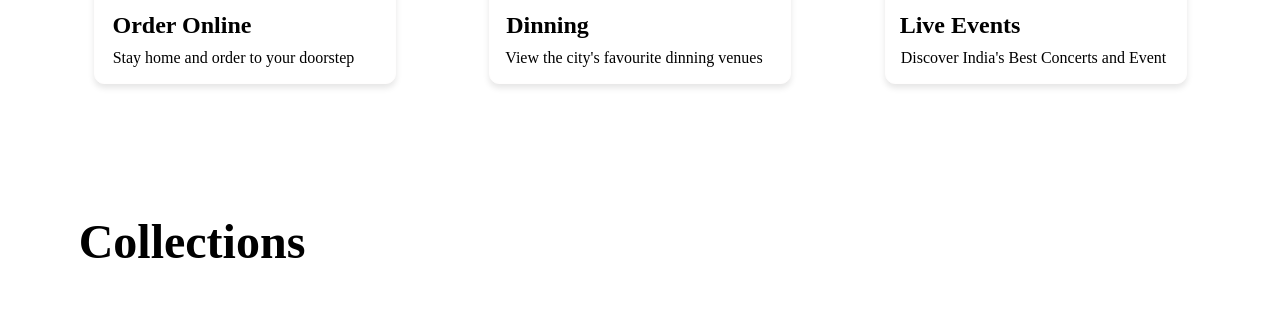
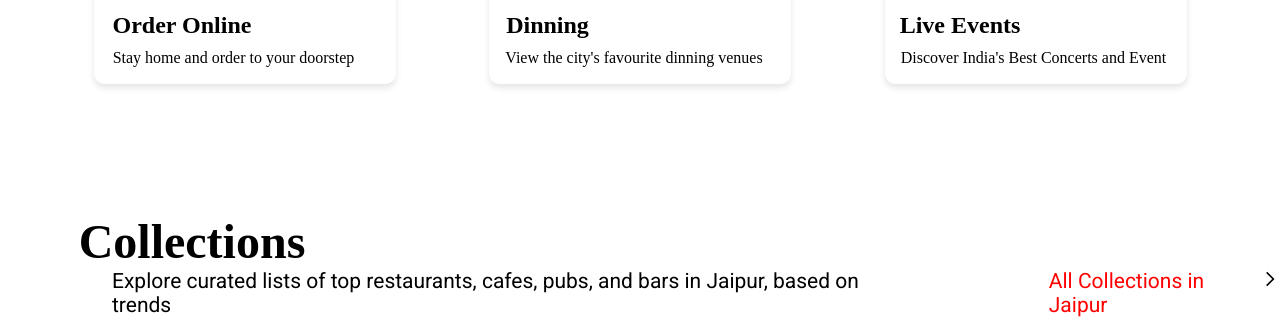
Before and after one commit to harshsahu383/Zomato-Clone, a plain HTML site: page index.html in a window 1280 px wide. Shown: the part 623-940 px from the top of the page. Before the commit the page ends 892 px from the top, so only its background shows below. Drawn offline with Linux system fonts and the light colour scheme.

Commit message:
modified collections section

```diff
--- a/index.html
+++ b/index.html
@@ -98,6 +98,11 @@ p<!DOCTYPE html>
        <div class="Collections">
         <h1> <b>Collections</b></h1>
        </div>
+       <div class="para">
+        <p>Explore curated lists of top restaurants, cafes, pubs, and bars in Jaipur, based on trends</p>
+        <span>All Collections in Jaipur </span>
+        <img src="images/right arrow.svg"  height="20px";>
+       </div>
     </main>
   </body>
 </html>
--- a/src/css/index.css
+++ b/src/css/index.css
@@ -135,8 +135,21 @@ font-size: 1rem;
     justify-content: center;
     margin-top: 110px;
     margin-right: 56rem;
+    flex-direction: column;
 }
 .collections h1 {
     font-size: 3rem;
     font-weight: 100;
 }
+
+.para{
+        display: flex;
+        margin-left: 7rem;
+        font-size: 21px;
+        font-family: 'Roboto';
+        flex-direction: row;
+}
+.para span{
+ margin-left: 155px;
+ color: red;
+}
```
Also changed, not shown: images/right arrow.svg (added).
